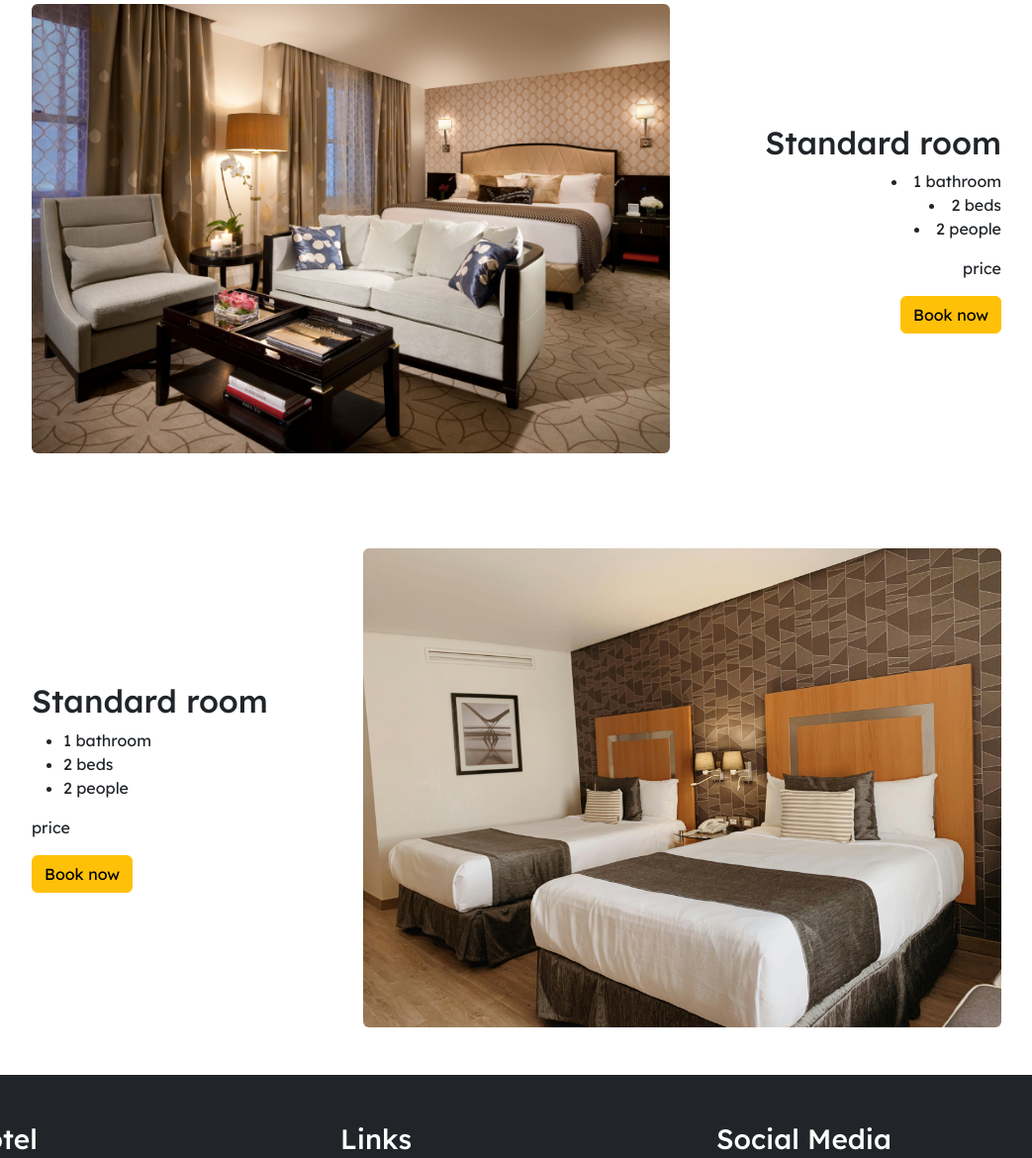
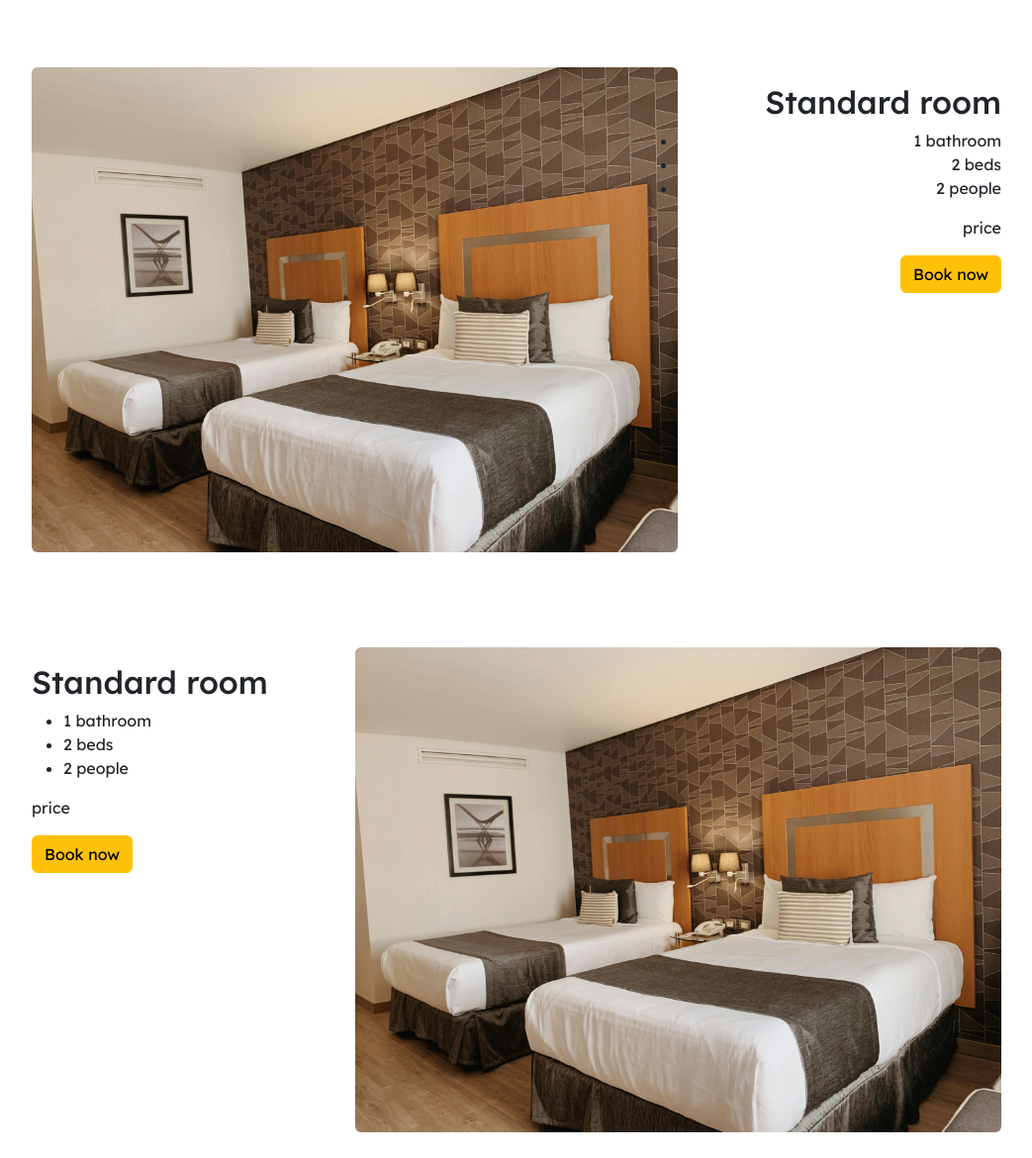
Before and after one commit to darkalit/lmv4lab, a plain HTML site: page rooms.html in a window 1280 px wide. Shown: the part 1028-2198 px from the top of the page at 99% size, without its empty margins (118-1161 px from the left). Drawn offline with nearby package versions, Linux system fonts and the light colour scheme.

Commit message:
Update Rooms

```diff
--- a/rooms.html
+++ b/rooms.html
@@ -79,7 +79,13 @@
       <section class="py-5">
         <div class="container" style="padding: 0 5em">
           <div class="row align-items-center">
-            <div class="col-md-4">
+            <div class="clearfix">
+              <img
+                class="col-md-8 float-md-end rounded img-fluid"
+                src="images/room1.jpg"
+                alt="standard room"
+              />
+              <div class="pt-3">
                 <h2>Standard room</h2>
                 <ul>
                   <li>1 bathroom</li>
@@ -93,12 +99,6 @@
                   </a>
                 </div>
               </div>
-            <div class="col-md-8">
-              <img
-                src="images/room3.jpg"
-                class="rounded img-fluid"
-                alt="standard room"
-              />
             </div>
           </div>
         </div>
@@ -107,25 +107,25 @@
       <section class="py-5">
         <div class="container" style="padding: 0 5em">
           <div class="row align-items-center">
-            <div class="col-md-8">
+            <div class="clearfix">
               <img
-                src="images/room2.jpg"
-                class="rounded img-fluid"
+                class="col-md-8 float-md-start rounded img-fluid"
+                src="images/room1.jpg"
                 alt="standard room"
               />
-            </div>
-            <div class="col-md-4 text-end">
+              <div class="text-md-end pt-3">
                 <h2>Standard room</h2>
-              <ul style="list-style-position: inside">
+                <ul>
                   <li>1 bathroom</li>
                   <li>2 beds</li>
                   <li>2 people</li>
                 </ul>
                 <p>price</p>
-              <div class="justify-content-end d-flex">
+                <div class="justify-content-md-end d-flex">
                   <a href="index.html" role="button" class="btn btn-warning">
                     Book now
                   </a>
+                </div>
               </div>
             </div>
           </div>
@@ -135,7 +135,13 @@
       <section class="py-5">
         <div class="container" style="padding: 0 5em">
           <div class="row align-items-center">
-            <div class="col-md-4">
+            <div class="clearfix">
+              <img
+                class="col-md-8 float-md-end rounded img-fluid"
+                src="images/room1.jpg"
+                alt="standard room"
+              />
+              <div class="pt-3">
                 <h2>Standard room</h2>
                 <ul>
                   <li>1 bathroom</li>
@@ -149,12 +155,6 @@
                   </a>
                 </div>
               </div>
-            <div class="col-md-8">
-              <img
-                src="images/room1.jpg"
-                class="rounded img-fluid"
-                alt="standard room"
-              />
             </div>
           </div>
         </div>
```
Lines whose indentation alone changed are shown as unchanged.
